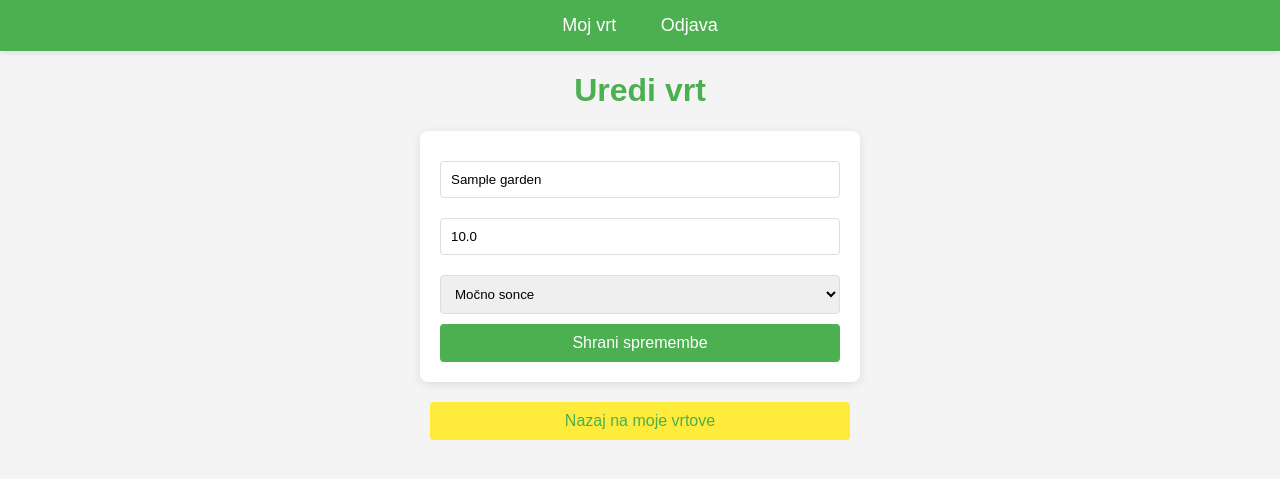
After one commit to Miha-Gov/MojVrt, a Flask app: page /edit_garden/1 in a window 1280 px wide. The commit adds this page. Shown: the top 479 px of the page. Run offline with Flask 3, Linux system fonts and the light colour scheme; a user stored in the database is signed in; tables that the repository leaves empty hold one stand-in row (values such as "Sample post").

Commit message:
Dodal komentarje o delovanju kode in obliko za editanje vrtov.

```diff
--- a/app.py
+++ b/app.py
@@ -1,24 +1,30 @@
-from flask import Flask, render_template, request, redirect, url_for, flash
-from flask_login import LoginManager, login_user, login_required, logout_user, current_user
-from database import db
-import bcrypt
+# Uvoz potrebnih knjižnic
+from flask import Flask, render_template, request, redirect, url_for, flash  # Flask za spletno aplikacijo, render_template za predloge, request za obdelavo obrazcev, redirect in url_for za preusmeritve, flash za sporočila
+from flask_login import LoginManager, login_user, login_required, logout_user, current_user  # Flask-Login za upravljanje uporabniških sej
+from database import db  # SQLAlchemy za povezavo z bazo podatkov
+import bcrypt  # Za šifriranje gesel
 
+# Inicializacija Flask aplikacije
 app = Flask(__name__)
-app.config['SECRET_KEY'] = 'your-secret-key'
-app.config['SQLALCHEMY_DATABASE_URI'] = 'sqlite:///mojvrt.db'
-db.init_app(app)
-login_manager = LoginManager(app)
-login_manager.login_view = 'login'
+app.config['SECRET_KEY'] = 'your-secret-key'  # Skrivni ključ za varnost sej
+app.config['SQLALCHEMY_DATABASE_URI'] = 'sqlite:///mojvrt.db'  # Pot do SQLite baze podatkov
+db.init_app(app)  # Povezava SQLAlchemy z aplikacijo
+login_manager = LoginManager(app)  # Inicializacija upravljalnika prijav
+login_manager.login_view = 'login'  # Določitev strani za prijavo
 
+# Uvoz modelov (User, Garden) iz models.py
 from models import User, Garden
 
+# Ustvarjanje tabel v bazi podatkov
 with app.app_context():
     db.create_all()
 
+# Funkcija za nalaganje uporabnika iz seje
 @login_manager.user_loader
 def load_user(user_id):
-    return User.query.get(int(user_id))
+    return User.query.get(int(user_id))  # Vrni uporabnika z danim ID-jem iz baze
 
+# Seznam priporočil za sajenje z imenom rastline, združljivimi rastlinami, minimalno velikostjo in zahtevami za sonce
 RECOMMENDATIONS = [
     {"ime": "Paradižnik", "združljiv_z": ["Bazilika", "Korenje", "Čebula"], "min_size": 2.0, "sunlight": "močno sonce"},
     {"ime": "Bazilika", "združljiv_z": ["Paradižnik", "Paprika"], "min_size": 0.5, "sunlight": "močno sonce"},
@@ -32,74 +38,121 @@ RECOMMENDATIONS = [
     {"ime": "Kumare", "združljiv_z": ["Fižol"], "min_size": 3.0, "sunlight": "močno sonce"}
 ]
 
+# Pot za domačo stran
 @app.route('/')
 def home():
-    return render_template('base.html')
+    return render_template('base.html')  # Prikaz osnovne predloge
 
+# Pot za prijavo uporabnika
 @app.route('/login', methods=['GET', 'POST'])
 def login():
-    if request.method == 'POST':
-        email = request.form['email']
-        password = request.form['password'].encode('utf-8')
-        user = User.query.filter_by(email=email).first()
-        if user and bcrypt.checkpw(password, user.password):
-            login_user(user)
-            return redirect(url_for('garden'))
-        flash('Napačen email ali geslo.')
-    return render_template('login.html')
+    if request.method == 'POST':  # Obdelava obrazca, če je poslan
+        email = request.form['email']  # Pridobitev e-pošte iz obrazca
+        password = request.form['password'].encode('utf-8')  # Pridobitev gesla in kodiranje v bajte
+        user = User.query.filter_by(email=email).first()  # Iskanje uporabnika v bazi
+        if user and bcrypt.checkpw(password, user.password):  # Preverjanje gesla
+            login_user(user)  # Prijava uporabnika
+            return redirect(url_for('garden'))  # Preusmeritev na stran z vrti
+        flash('Napačen email ali geslo.')  # Sporočilo ob napaki
+    return render_template('login.html')  # Prikaz strani za prijavo
 
+# Pot za registracijo novega uporabnika
 @app.route('/register', methods=['GET', 'POST'])
 def register():
-    if request.method == 'POST':
-        email = request.form['email']
-        password = request.form['password'].encode('utf-8')
-        if User.query.filter_by(email=email).first():
-            flash('Email že obstaja.')
+    if request.method == 'POST':  # Obdelava obrazca
+        email = request.form['email']  # Pridobitev e-pošte
+        password = request.form['password'].encode('utf-8')  # Pridobitev gesla
+        if User.query.filter_by(email=email).first():  # Preverjanje, ali e-pošta že obstaja
+            flash('Email že obstaja.')  # Sporočilo ob napaki
         else:
-            hashed_password = bcrypt.hashpw(password, bcrypt.gensalt())
-            new_user = User(email=email, password=hashed_password)
-            db.session.add(new_user)
-            db.session.commit()
-            return redirect(url_for('login'))
-    return render_template('register.html')
+            hashed_password = bcrypt.hashpw(password, bcrypt.gensalt())  # Šifriranje gesla
+            new_user = User(email=email, password=hashed_password)  # Ustvarjanje novega uporabnika
+            db.session.add(new_user)  # Dodajanje v bazo
+            db.session.commit()  # Shranjevanje sprememb
+            return redirect(url_for('login'))  # Preusmeritev na prijavo
+    return render_template('register.html')  # Prikaz strani za registracijo
 
+# Pot za upravljanje vrtov (dodajanje in prikaz)
 @app.route('/garden', methods=['GET', 'POST'])
+@login_required  # Zahteva prijavljenega uporabnika
+def garden():
+    if request.method == 'POST':  # Obdelava obrazca za dodajanje vrta
+        name = request.form['name']  # Pridobitev imena vrta
+        size = float(request.form['size'])  # Pridobitev velikosti (pretvorba v število)
+        sunlight = request.form['sunlight']  # Pridobitev sončnih razmer
+        if name and size > 0:  # Preverjanje veljavnosti podatkov
+            new_garden = Garden(name=name, size=size, sunlight=sunlight, user_id=current_user.id)  # Ustvarjanje novega vrta
+            db.session.add(new_garden)  # Dodajanje v bazo
+            db.session.commit()  # Shranjevanje sprememb
+            return redirect(url_for('garden'))  # Osvežitev strani
+        flash('Neveljavni podatki.')  # Sporočilo ob napaki
+
+    gardens = Garden.query.filter_by(user_id=current_user.id).all()  # Pridobitev vseh vrtov trenutnega uporabnika
+    filtered_recommendations = []  # Seznam za filtrirana priporočila
+    for garden in gardens:  # Za vsak vrt
+        garden_recs = []  # Seznam priporočil za posamezen vrt
+        for rec in RECOMMENDATIONS:  # Preverjanje vsakega priporočila
+            if rec['min_size'] <= garden.size and rec['sunlight'] == garden.sunlight:  # Filtriranje po velikosti in soncu
+                num_plants = int(garden.size / rec['min_size'])  # Izračun števila rastlin
+                garden_recs.append({  # Dodajanje priporočila z dodatnimi podatki
+                    "ime": rec["ime"],
+                    "združljiv_z": rec["združljiv_z"],
+                    "num_plants": num_plants
+                })
+        filtered_recommendations.append({"garden": garden, "recommendations": garden_recs})  # Dodajanje vrtov in priporočil
+
+    return render_template('garden.html', gardens=gardens, filtered_recommendations=filtered_recommendations)  # Prikaz strani
+
+# Pot za urejanje vrta
+@app.route('/edit_garden/<int:garden_id>', methods=['GET', 'POST'])
 @login_required
-def garden():
-    if request.method == 'POST':
-        name = request.form['name']
+def edit_garden(garden_id):
+    garden = Garden.query.get_or_404(garden_id)  # Pridobitev vrta ali napaka 404
+    if garden.user_id != current_user.id:  # Preverjanje lastništva
+        flash('Nimate dovoljenja za urejanje tega vrta.')
+        return redirect(url_for('garden'))
+
+    if request.method == 'POST':  # Obdelava obrazca za urejanje
+        name = request.form['name']  # Novi podatki
         size = float(request.form['size'])
         sunlight = request.form['sunlight']
-        if name and size > 0:
-            new_garden = Garden(name=name, size=size, sunlight=sunlight, user_id=current_user.id)
-            db.session.add(new_garden)
-            db.session.commit()
+        if name and size > 0:  # Preverjanje veljavnosti
+            garden.name = name  # Posodobitev podatkov
+            garden.size = size
+            garden.sunlight = sunlight
+            db.session.commit()  # Shranjevanje sprememb
+            flash('Vrt je bil uspešno posodobljen.')
             return redirect(url_for('garden'))
         flash('Neveljavni podatki.')
-    gardens = Garden.query.filter_by(user_id=current_user.id).all()
-    filtered_recommendations = []
-    for garden in gardens:
-        garden_recs = [rec for rec in RECOMMENDATIONS if rec['min_size'] <= garden.size and rec['sunlight'] == garden.sunlight]
-        filtered_recommendations.append({"garden": garden, "recommendations": garden_recs})
-    return render_template('garden.html', gardens=gardens, filtered_recommendations=filtered_recommendations)
 
+    return render_template('edit_garden.html', garden=garden)  # Prikaz obrazca za urejanje
+
+# Pot za brisanje vrta
 @app.route('/delete_garden/<int:garden_id>', methods=['POST'])
 @login_required
 def delete_garden(garden_id):
-    garden = Garden.query.get_or_404(garden_id)
-    if garden.user_id != current_user.id:
+    garden = Garden.query.get_or_404(garden_id)  # Pridobitev vrta
+    if garden.user_id != current_user.id:  # Preverjanje lastništva
         flash('Nimate dovoljenja za brisanje tega vrta.')
         return redirect(url_for('garden'))
-    db.session.delete(garden)
-    db.session.commit()
+    db.session.delete(garden)  # Brisanje vrta
+    db.session.commit()  # Shranjevanje sprememb
     flash('Vrt je bil uspešno izbrisan.')
     return redirect(url_for('garden'))
 
+# Pot za odjavo
 @app.route('/logout')
 @login_required
 def logout():
-    logout_user
-    return redirect(url_for('login'))
+    logout_user()  # Odjava uporabnika
+    return redirect(url_for('login'))  # Preusmeritev na prijavo
 
+# Pot za API priporočil (trenutno neuporabljena)
+@app.route('/api/recommendations')
+@login_required
+def api_recommendations():
+    return jsonify(RECOMMENDATIONS)  # Vrnitev priporočil v JSON formatu
+
+# Zagon aplikacije
 if __name__ == '__main__':
-    app.run(debug=True)
+    app.run(debug=True)  # Zagon v razvojnem načinu
--- a/database.py
+++ b/database.py
@@ -1,3 +1,5 @@
+# Uvoz knjižnice za delo z bazo podatkov
 from flask_sqlalchemy import SQLAlchemy
 
-db = SQLAlchemy()
+# Inicializacija SQLAlchemy
+db = SQLAlchemy()  # Objekt za povezavo z bazo podatkov
--- a/static/css/style.css
+++ b/static/css/style.css
@@ -1,85 +1,132 @@
+/* Osnovni stil za celo stran */
 body {
-    font-family: Arial, sans-serif;
-    margin: 0;
-    padding: 0;
-    background-color: #f4f4f4;
-    color: #333;
+    font-family: Arial, sans-serif; /* Pisava */
+    margin: 0; /* Odstranitev robov */
+    padding: 0; /* Odstranitev notranjih robov */
+    background-color: #f4f4f4; /* Svetlo sivo ozadje */
+    color: #333; /* Barva besedila */
 }
 
+/* Stil za navigacijsko vrstico */
 nav {
-    background-color: #4CAF50;
-    padding: 15px;
-    text-align: center;
+    background-color: #4CAF50; /* Zelena barva */
+    padding: 15px; /* Notranji rob */
+    text-align: center; /* Sredinska poravnava */
+    box-shadow: 0 2px 5px rgba(0, 0, 0, 0.1); /* Senčenje */
 }
 
+/* Stil za povezave v navigaciji */
 nav a {
-    color: white;
-    text-decoration: none;
-    margin: 0 20px;
+    color: white; /* Bela barva */
+    text-decoration: none; /* Brez podčrtavanja */
+    margin: 0 20px; /* Razmik med povezavami */
+    font-size: 18px; /* Velikost pisave */
+    transition: color 0.3s; /* Gladka sprememba barve */
 }
 
-h1, h2, h3 {
-    color: #4CAF50;
-    text-align: center;
+/* Hover efekt za navigacijske povezave */
+nav a:hover {
+    color: #ffeb3b; /* Rumena barva ob hoverju */
 }
 
-form {
-    max-width: 400px;
-    margin: 20px auto;
-    padding: 20px;
-    background-color: white;
-    border-radius: 8px;
+/* Stil za naslove */
+h1, h2, h3 {
+    color: #4CAF50; /* Zelena barva */
+    text-align: center; /* Sredinska poravnava */
 }
 
+/* Stil za obrazce */
+form {
+    max-width: 400px; /* Največja širina */
+    margin: 20px auto; /* Osredotočenje */
+    padding: 20px; /* Notranji rob */
+    background-color: white; /* Belo ozadje */
+    border-radius: 8px; /* Zaobljeni robovi */
+    box-shadow: 0 2px 10px rgba(0, 0, 0, 0.1); /* Senčenje */
+}
+
+/* Stil za vnosna polja */
 input[type="text"],
 input[type="email"],
 input[type="password"],
 input[type="number"],
 select {
-    width: 100%;
-    padding: 10px;
-    margin: 10px 0;
-    border: 1px solid #ddd;
-    border-radius: 4px;
-    box-sizing: border-box;
+    width: 100%; /* Polna širina */
+    padding: 10px; /* Notranji rob */
+    margin: 10px 0; /* Razmik med polji */
+    border: 1px solid #ddd; /* Svetel rob */
+    border-radius: 4px; /* Zaobljeni robovi */
+    box-sizing: border-box; /* Vključitev robov v širino */
 }
 
+/* Stil za gumbe */
 button {
-    width: 100%;
-    padding: 10px;
-    background-color: #4CAF50;
-    color: white;
-    border: none;
-    border-radius: 4px;
-    cursor: pointer;
+    width: 100%; /* Polna širina */
+    padding: 10px; /* Notranji rob */
+    background-color: #4CAF50; /* Zelena barva */
+    color: white; /* Bela barva besedila */
+    border: none; /* Brez roba */
+    border-radius: 4px; /* Zaobljeni robovi */
+    cursor: pointer; /* Kazalec ob hoverju */
+    font-size: 16px; /* Velikost pisave */
+    transition: background-color 0.3s; /* Gladka sprememba barve */
 }
 
-button.delete {
-    width: auto;
-    padding: 5px 10px;
-    background-color: #f44336;
-    margin-left: 10px;
+/* Hover efekt za gumbe */
+button:hover {
+    background-color: #45a049; /* Temnejša zelena */
 }
 
-ul {
-    list-style-type: none;
-    padding: 0;
-    max-width: 600px;
-    margin: 20px auto;
+/* Stil za gumb za brisanje */
+button.delete {
+    width: auto; /* Samodejna širina */
+    padding: 5px 10px; /* Manjši notranji rob */
+    background-color: #f44336; /* Rdeča barva */
+    margin-left: 10px; /* Razmik na levi */
 }
 
-li {
-    background-color: white;
-    padding: 15px;
-    margin: 10px 0;
-    border-radius: 4px;
+/* Hover efekt za gumb za brisanje */
+button.delete:hover {
+    background-color: #d32f2f; /* Temnejša rdeča */
 }
 
+/* Stil za sezname */
+ul {
+    list-style-type: none; /* Brez oznak */
+    padding: 0; /* Brez notranjih robov */
+    max-width: 600px; /* Največja širina */
+    margin: 20px auto; /* Osredotočenje */
+}
+
+/* Stil za elemente seznama */
+li {
+    background-color: white; /* Belo ozadje */
+    padding: 15px; /* Notranji rob */
+    margin: 10px 0; /* Razmik med elementi */
+    border-radius: 4px; /* Zaobljeni robovi */
+    box-shadow: 0 1px 5px rgba(0, 0, 0, 0.1); /* Senčenje */
+}
+
+/* Stil za sporočila (flash) */
 p {
-    max-width: 400px;
-    margin: 10px auto;
-    padding: 10px;
-    background-color: #ffeb3b;
-    color: #333;
-    text-align: center;
+    max-width: 400px; /* Največja širina */
+    margin: 10px auto; /* Osredotočenje */
+    padding: 10px; /* Notranji rob */
+    background-color: #ffeb3b; /* Rumeno ozadje */
+    color: #333; /* Barva besedila */
+    text-align: center; /* Sredinska poravnava */
+    border-radius: 4px; /* Zaobljeni robovi */
 }
+
+/* Stil za povezave (npr. Uredi) */
+a {
+    color: #4CAF50; /* Zelena barva */
+    text-decoration: none; /* Brez podčrtavanja */
+    font-size: 16px; /* Velikost pisave */
+    transition: color 0.3s; /* Gladka sprememba barve */
+}
+
+/* Hover efekt za povezave */
+a:hover {
+    color: #45a049; /* Temnejša zelena */
+}
--- a/templates/base.html
+++ b/templates/base.html
@@ -2,18 +2,23 @@
 <html>
 <head>
     <title>Moj Vrt</title>
+    <!-- Povezava do CSS datoteke za stilizacijo -->
     <link rel="stylesheet" href="{{ url_for('static', filename='css/style.css') }}">
 </head>
 <body>
+    <!-- Navigacijska vrstica -->
     <nav>
         {% if current_user.is_authenticated %}
+            <!-- Povezave za prijavljene uporabnike -->
             <a href="{{ url_for('garden') }}">Moj vrt</a>
             <a href="{{ url_for('logout') }}">Odjava</a>
         {% else %}
+            <!-- Povezave za neprijavljene uporabnike -->
             <a href="{{ url_for('login') }}">Prijava</a>
             <a href="{{ url_for('register') }}">Registracija</a>
         {% endif %}
     </nav>
+    <!-- Prikaz sporočil (npr. napake ali uspeh) -->
     {% with messages = get_flashed_messages() %}
         {% if messages %}
             {% for message in messages %}
@@ -21,6 +26,7 @@
             {% endfor %}
         {% endif %}
     {% endwith %}
+    <!-- Glavna vsebina strani -->
     {% block content %}{% endblock %}
 </body>
 </html>
--- /dev/null
+++ b/templates/edit_garden.html
@@ -0,0 +1,21 @@
+{% extends "base.html" %}
+{% block content %}
+    <!-- Naslov strani -->
+    <h1>Uredi vrt</h1>
+    <!-- Obrazec za urejanje vrta -->
+    <form method="POST">
+        <!-- Polje za ime vrta (predizpolnjeno) -->
+        <input type="text" name="name" value="{{ garden.name }}" placeholder="Ime vrta" required>
+        <!-- Polje za velikost vrta (predizpolnjeno) -->
+        <input type="number" name="size" value="{{ garden.size }}" placeholder="Velikost (m²)" step="0.1" required>
+        <!-- Izbirnik za sončne razmere (trenutna vrednost izbrana) -->
+        <select name="sunlight" required>
+            <option value="močno sonce" {% if garden.sunlight == "močno sonce" %}selected{% endif %}>Močno sonce</option>
+            <option value="delna senca" {% if garden.sunlight == "delna senca" %}selected{% endif %}>Delna senca</option>
+        </select>
+        <!-- Gumb za shranjevanje sprememb -->
+        <button type="submit">Shrani spremembe</button>
+    </form>
+    <!-- Povezava za vrnitev na seznam vrtov -->
+    <p><a href="{{ url_for('garden') }}">Nazaj na moje vrtove</a></p>
+{% endblock %}
--- a/templates/login.html
+++ b/templates/login.html
@@ -1,9 +1,14 @@
 {% extends "base.html" %}
 {% block content %}
+    <!-- Naslov strani -->
     <h1>Prijava</h1>
+    <!-- Obrazec za prijavo -->
     <form method="POST">
+        <!-- Polje za e-pošto -->
         <input type="email" name="email" placeholder="E-pošta" required>
+        <!-- Polje za geslo -->
         <input type="password" name="password" placeholder="Geslo" required>
+        <!-- Gumb za oddajo obrazca -->
         <button type="submit">Prijavi se</button>
     </form>
 {% endblock %}
--- a/templates/register.html
+++ b/templates/register.html
@@ -1,9 +1,14 @@
 {% extends "base.html" %}
 {% block content %}
+    <!-- Naslov strani -->
     <h1>Registracija</h1>
+    <!-- Obrazec za registracijo -->
     <form method="POST">
+        <!-- Polje za e-pošto -->
         <input type="email" name="email" placeholder="E-pošta" required>
+        <!-- Polje za geslo -->
         <input type="password" name="password" placeholder="Geslo" required>
+        <!-- Gumb za oddajo obrazca -->
         <button type="submit">Registriraj se</button>
     </form>
 {% endblock %}
```
Also changed, not shown: models.py (+14 -11 lines), templates/garden.html (+16 -1 lines).
